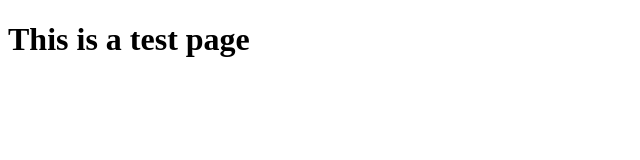
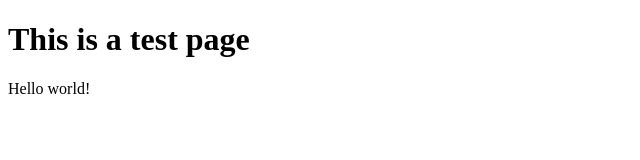
Before and after one commit to Cheng12345/cheng12345.github.io, a plain HTML site: page Index.html in a window 1280 px wide. Shown: the whole page, without its empty margins (0-640 px from the left). Drawn offline with Linux system fonts and the light colour scheme.

Commit message:
Update Index.html

```diff
--- a/Index.html
+++ b/Index.html
@@ -7,5 +7,8 @@
 </head>
 <body>
 <h1>This is a test page</h1>
+    <p>
+        Hello world!
+    </p>
 </body>
 </html>
```
